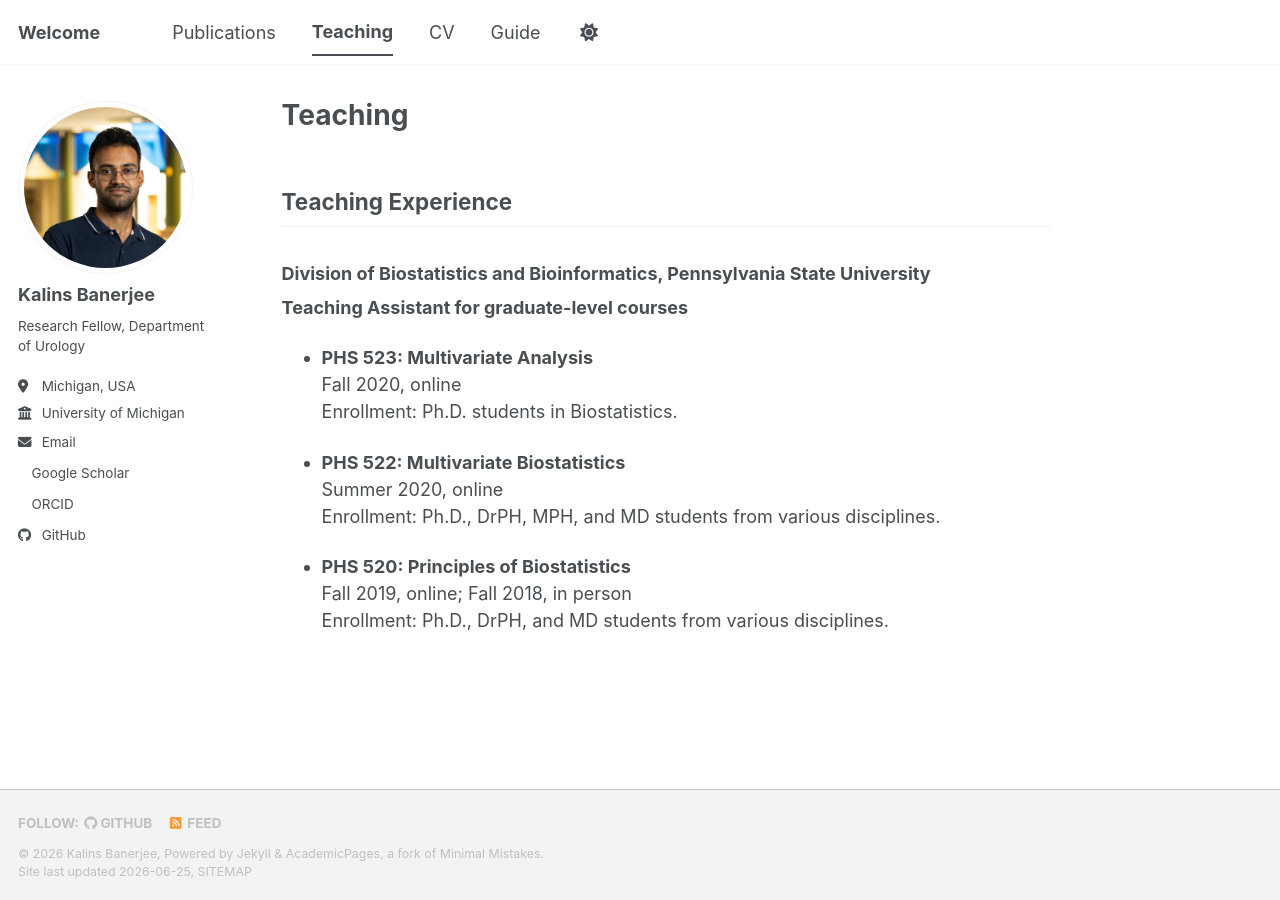
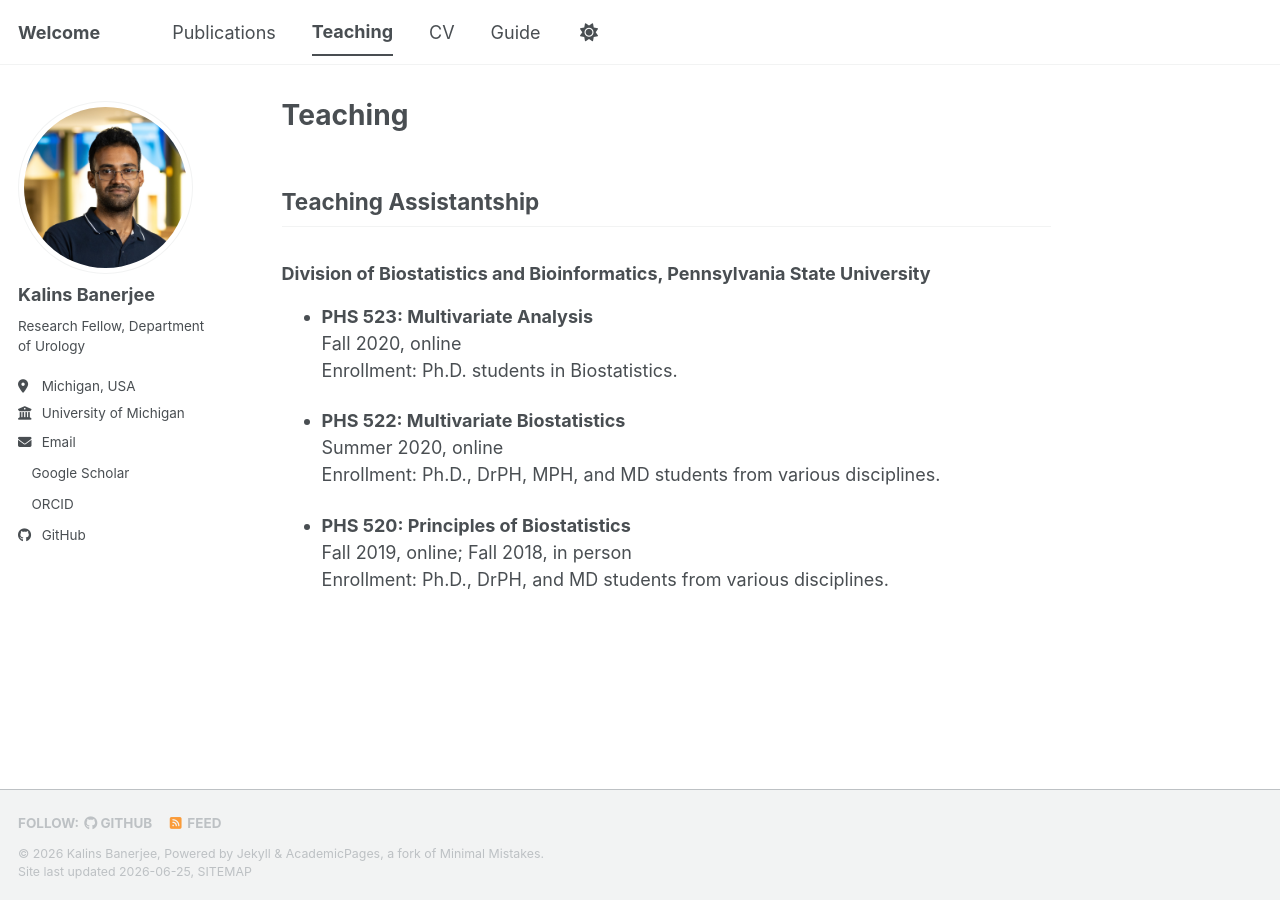
Before and after one commit to kzb193/kzb193.github.io, a Jekyll site: the page built from _pages/teaching.md, in a window 1280 px wide. Built offline with Jekyll 4.4.1, drawn with Linux system fonts in a browser that asks for light colours; a style sheet for code colours, icons or effects is not loaded.

Commit message:
Change 'Teaching Experience' to 'Teaching Assistantship'
Updated the teaching section to reflect teaching assistantship role.

```diff
--- a/_pages/teaching.md
+++ b/_pages/teaching.md
@@ -5,11 +5,9 @@ permalink: /teaching/
 author_profile: true
 ---
 
-## Teaching Experience
+## Teaching Assistantship
 
 ### Division of Biostatistics and Bioinformatics, Pennsylvania State University
-
-**Teaching Assistant for graduate-level courses**
 
 - **PHS 523: Multivariate Analysis**
   Fall 2020, online
```
